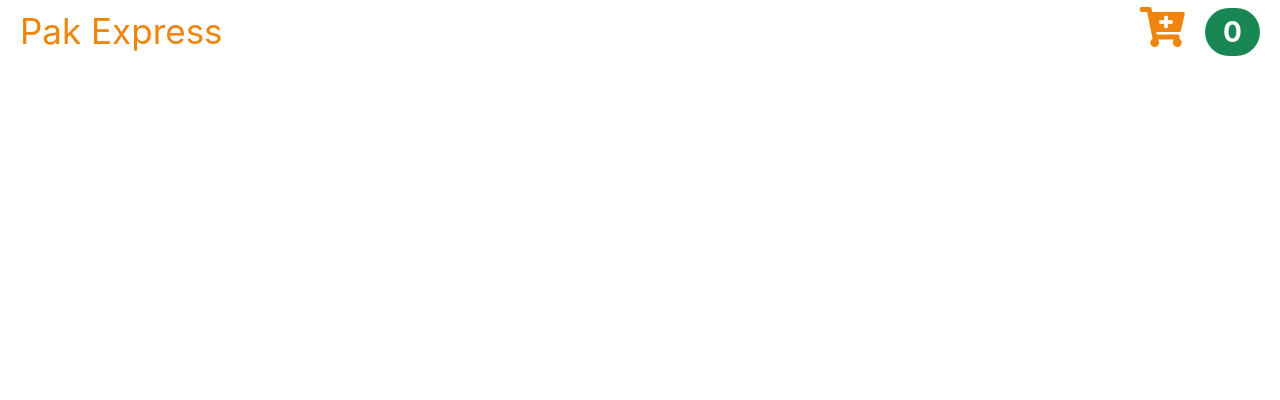
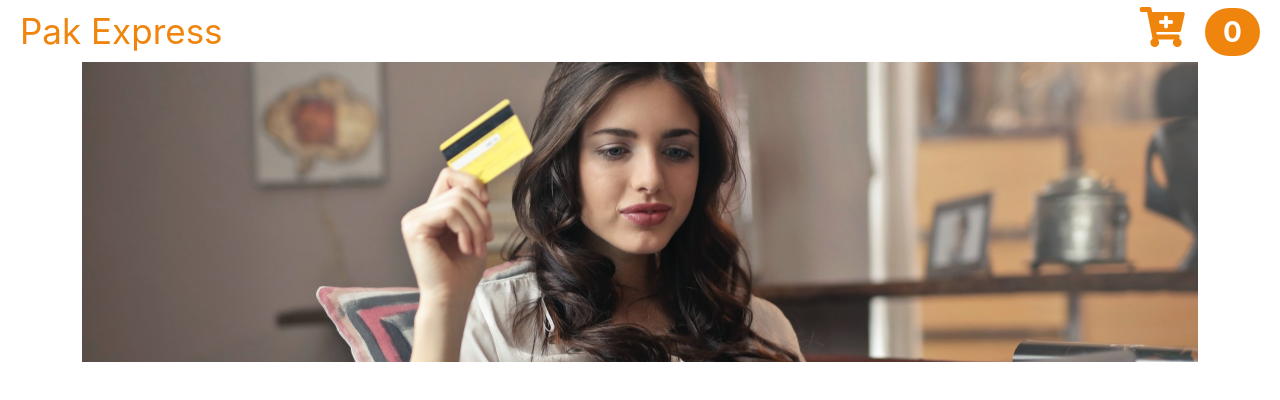
Before and after one commit to asfandtaimoor/react-ecommerce, a React (Create React App) app: page / in a window 1280 px wide. Shown: the top 400 px of the page. Built offline with nearby package versions, Linux system fonts and the light colour scheme.

Commit message:
Banner component setup

```diff
--- a/src/App.js
+++ b/src/App.js
@@ -2,11 +2,15 @@ import "./App.css";
 
 // Components
 import Navbar from "./Components/Navbar/Navbar.component";
+import Banner from "./Components/Banner/Banner.component";
 
 function App() {
   return (
     <div>
       <Navbar />
+      <div className="container">
+        <Banner />
+      </div>
     </div>
   );
 }
--- /dev/null
+++ b/src/Components/Banner/Banner.component.jsx
@@ -0,0 +1,7 @@
+import React from "react";
+import "./Banner.style.css"; // StyleSheet
+const Banner = () => {
+  return <div className="banner-container"></div>;
+};
+
+export default Banner;
--- /dev/null
+++ b/src/Components/Banner/Banner.style.css
@@ -0,0 +1,10 @@
+.banner-container {
+  margin-top: 62px;
+  width: 100%;
+  height: 300px;
+  background: url("../../images/banner.jpg");
+  background-size: cover;
+
+  background-attachment: fixed;
+  background-position: center;
+}
--- a/src/Components/Navbar/Navbar.component.jsx
+++ b/src/Components/Navbar/Navbar.component.jsx
@@ -9,7 +9,7 @@ const Navbar = () => {
       </div>
       <div>
         <i class="fas fa-cart-plus"></i>
-        <span class="badge rounded-pill bg-success">0</span>
+        <span class="badge rounded-pill ">0</span>
       </div>
     </div>
   );
--- a/src/Components/Navbar/Navbar.style.css
+++ b/src/Components/Navbar/Navbar.style.css
@@ -3,6 +3,9 @@
   justify-content: space-between;
   color: var(--primary-color);
   padding: 0 20px;
+  position: fixed;
+  top: 0;
+  width: 100%;
 }
 
 .navbar-brand {
@@ -16,4 +19,5 @@
 }
 .badge {
   font-size: 28px;
+  background-color: var(--primary-color);
 }
```
Also changed, not shown: src/images/banner.jpg (added), 1 other file (tests, documents, lock files or other folders).
